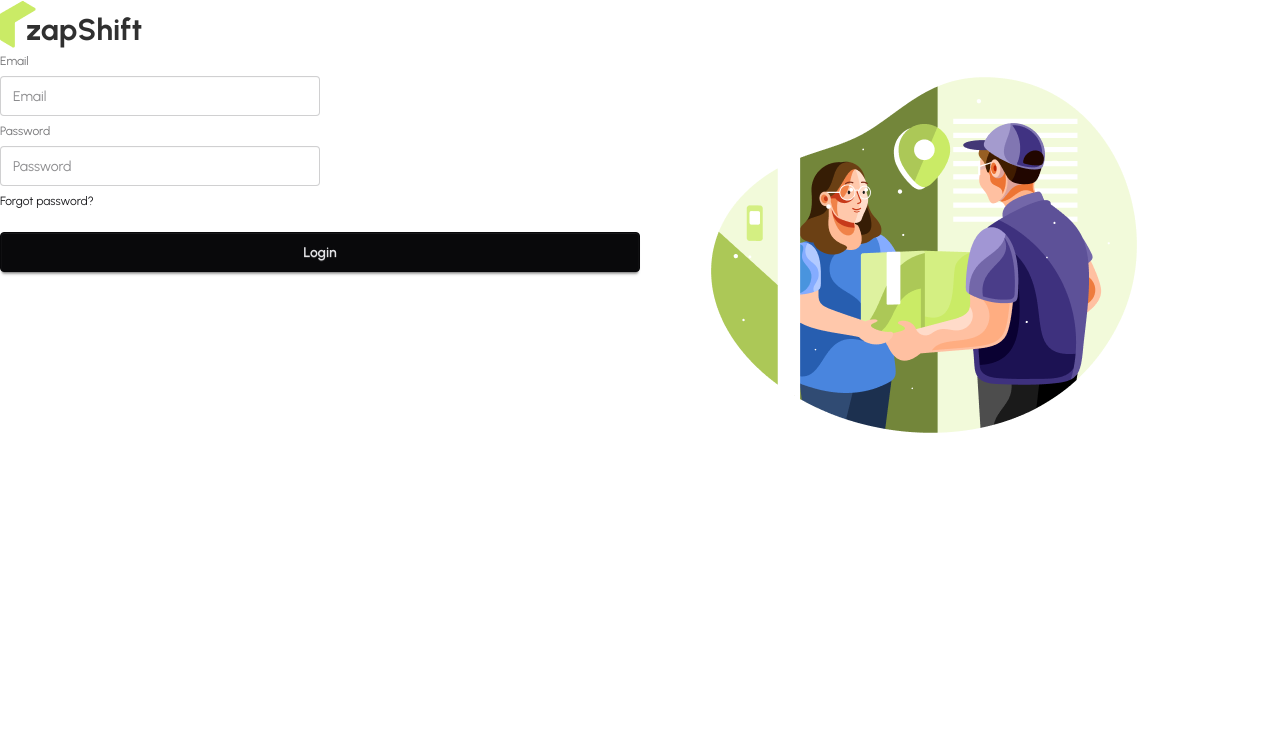
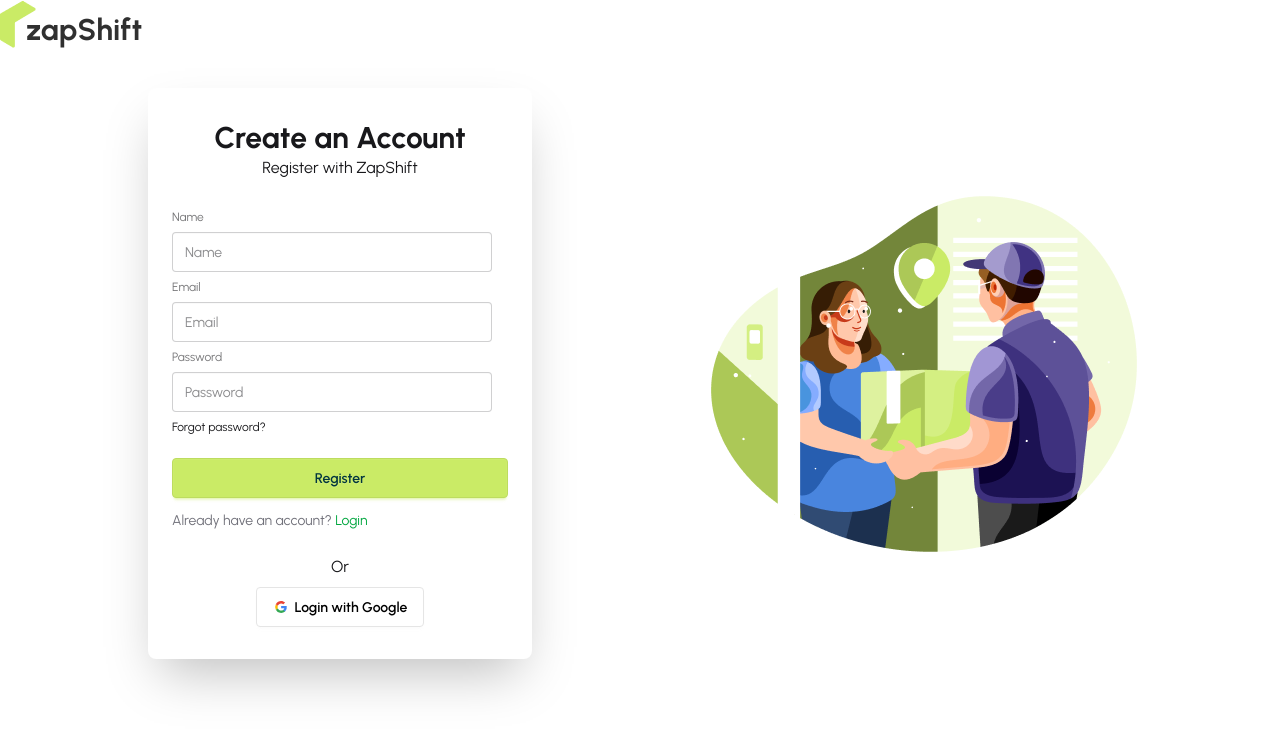
Before and after one commit to Mohammadarman1357/zap-shift-client, a React (Vite) app: page /register in a window 1280 px wide. Shown: the top 732 px of the page. Built offline with nearby package versions, Linux system fonts and the light colour scheme.

Commit message:
google and email authentication

```diff
--- a/src/contexts/AuthContext/AuthProvider.jsx
+++ b/src/contexts/AuthContext/AuthProvider.jsx
@@ -1,20 +1,42 @@
-import React from 'react';
+import React, { useEffect, useState } from 'react';
 import { AuthContext } from './AuthContext';
-import { createUserWithEmailAndPassword, signInWithEmailAndPassword } from 'firebase/auth';
+import { createUserWithEmailAndPassword, GoogleAuthProvider, signInWithEmailAndPassword, signInWithPopup } from 'firebase/auth';
 import { auth } from '../../firebase/firebase.init';
 
+const googleProvider = new GoogleAuthProvider();
+
 const AuthProvider = ({ children }) => {
+
+    const [user, setUser] = useState(null);
+    const [loading, setLoading] = useState(true);
+
+
     const registerUser = (email, password) => {
+        setLoading(true);
         return createUserWithEmailAndPassword(auth, email, password)
     }
 
     const signInUser = (email, password) => {
+        setLoading(true);
         return signInWithEmailAndPassword(auth, email, password)
     }
 
+    const signInGoogle = () => {
+        setLoading(true);
+        return signInWithPopup(auth, googleProvider);
+    }
+
+    // observe user state
+    useEffect(() => {
+
+    }, [])
+
     const authInfo = {
+        user,
+        loading,
         registerUser,
-        signInUser
+        signInUser,
+        signInGoogle,
     }
     return (
         <AuthContext value={authInfo}>
--- /dev/null
+++ b/src/hooks/useAuth.jsx
@@ -0,0 +1,9 @@
+import React, { use } from 'react';
+import { AuthContext } from '../contexts/AuthContext/AuthContext';
+
+const useAuth = () => {
+    const authInfo = use(AuthContext)
+    return authInfo;
+};
+
+export default useAuth;
--- a/src/layouts/AuthLayout.jsx
+++ b/src/layouts/AuthLayout.jsx
@@ -7,7 +7,7 @@
     return (
         <div className='max-w-7xl mx-auto'>
             <Logo></Logo>
-            <div className='flex'>
+            <div className='flex items-center p-10'>
                 <div className='flex-1'>
                     <Outlet></Outlet>
                 </div>
--- a/src/pages/Auth/Login/Login.jsx
+++ b/src/pages/Auth/Login/Login.jsx
@@ -1,9 +1,58 @@
 import React from 'react';
+import { useForm } from 'react-hook-form';
+import useAuth from '../../../hooks/useAuth';
+import { Link } from 'react-router';
+import SocialLogin from '../SocialLogin/SocialLogin';
 
 const Login = () => {
+
+    const { register, handleSubmit, formState: { errors } } = useForm();
+    const { signInUser } = useAuth();
+    const handleLogin = (data) => {
+        console.log(data);
+        signInUser(data.email, data.password)
+            .then(result => {
+                console.log(result)
+            })
+            .catch((error) => {
+                console.log(error)
+            })
+    }
+
     return (
-        <div>
-            <h2>This is login page here</h2>
+        <div className="card bg-base-100 w-full mx-auto max-w-sm shrink-0 shadow-2xl">
+            <h3 className="text-3xl text-center font-bold mt-8">Welcome Back</h3>
+            <p className='text-center'>Login with ZapShift</p>
+            <form className="card-body" onSubmit={handleSubmit(handleLogin)}>
+                <fieldset className="fieldset">
+                    {/* email field */}
+                    <label className="label">Email</label>
+                    <input type="email" {...register('email', { required: true })} className="input" placeholder="Email" />
+                    {
+                        errors.email?.type === 'required' && <p
+                            className='text-red-500'>
+                            Email is required
+                        </p>
+                    }
+
+
+                    {/* password field */}
+                    <label className="label">Password</label>
+                    <input type="password" {...register('password', { required: true, minLength: 6 })} className="input" placeholder="Password" />
+
+                    {
+                        errors.password?.type === 'minLength' && <p
+                            className='text-red-500'>
+                            Password must be 6 characters or longer.
+                        </p>
+                    }
+
+                    <div><a className="link link-hover text-[#71717A]">Forgot password?</a></div>
+                    <button className="btn btn-primary text-secondary mt-4">Login</button>
+                </fieldset>
+                <p className='text-[#71717A]'>Don't have any account? <Link className='text-green-600 link-hover' to="/register">Register</Link></p>
+            </form>
+            <SocialLogin></SocialLogin>
         </div>
     );
 };
--- a/src/pages/Auth/Register/Register.jsx
+++ b/src/pages/Auth/Register/Register.jsx
@@ -1,18 +1,35 @@
 import React from 'react';
 import { useForm } from 'react-hook-form';
+import useAuth from '../../../hooks/useAuth';
+import { Link } from 'react-router';
+import SocialLogin from '../SocialLogin/SocialLogin';
 
 const Register = () => {
-
     const { register, handleSubmit, formState: { errors } } = useForm();
+    const { registerUser } = useAuth();
 
     const handleRegistration = (data) => {
         console.log('after register', data)
+        registerUser(data.email, data.password)
+            .then(result => {
+                console.log(result.user);
+            })
+            .catch((error) => {
+                console.log(error);
+            })
     }
 
     return (
-        <div>
-            <form onSubmit={handleSubmit(handleRegistration)}>
+        <div className="card bg-base-100 w-full mx-auto max-w-sm shrink-0 shadow-2xl">
+            <h3 className="text-3xl text-center font-bold mt-8">Create an Account</h3>
+            <p className='text-center'>Register with ZapShift</p>
+
+            <form className='card-body' onSubmit={handleSubmit(handleRegistration)}>
                 <fieldset className="fieldset">
+
+                    {/* Name */}
+                    <label className="label">Name</label>
+                    <input type="text" className="input" placeholder="Name" />
 
                     {/* Email */}
                     <label className="label">Email</label>
@@ -47,9 +64,11 @@
                         </p>
                     }
                     <div><a className="link link-hover">Forgot password?</a></div>
-                    <button className="btn btn-neutral mt-4">Login</button>
+                    <button className="btn btn-primary text-secondary mt-4">Register</button>
                 </fieldset>
+                <p className='text-[#71717A]'>Already have an account? <Link className='text-green-600 link-hover' to="/login">Login</Link></p>
             </form>
+            <SocialLogin></SocialLogin>
         </div>
     );
 };
--- /dev/null
+++ b/src/pages/Auth/SocialLogin/SocialLogin.jsx
@@ -0,0 +1,33 @@
+import React from 'react';
+import useAuth from '../../../hooks/useAuth';
+
+const SocialLogin = () => {
+
+    const { signInGoogle } = useAuth();
+
+    const handleGoogleSignIn = () => {
+        signInGoogle()
+            .then(result => {
+                console.log(result.user);
+            })
+            .catch((error) => {
+                console.log(error);
+            })
+    }
+
+    return (
+        <div className='text-center pb-8'>
+            <p className='mb-2'>Or</p>
+
+            {/* Google */}
+            <button
+                onClick={handleGoogleSignIn}
+                className="btn bg-white text-black border-[#e5e5e5]">
+                <svg aria-label="Google logo" width="16" height="16" xmlns="http://www.w3.org/2000/svg" viewBox="0 0 512 512"><g><path d="m0 0H512V512H0" fill="#fff"></path><path fill="#34a853" d="M153 292c30 82 118 95 171 60h62v48A192 192 0 0190 341"></path><path fill="#4285f4" d="m386 400a140 175 0 0053-179H260v74h102q-7 37-38 57"></path><path fill="#fbbc02" d="m90 341a208 200 0 010-171l63 49q-12 37 0 73"></path><path fill="#ea4335" d="m153 219c22-69 116-109 179-50l55-54c-78-75-230-72-297 55"></path></g></svg>
+                Login with Google
+            </button>
+        </div>
+    );
+};
+
+export default SocialLogin;
```
